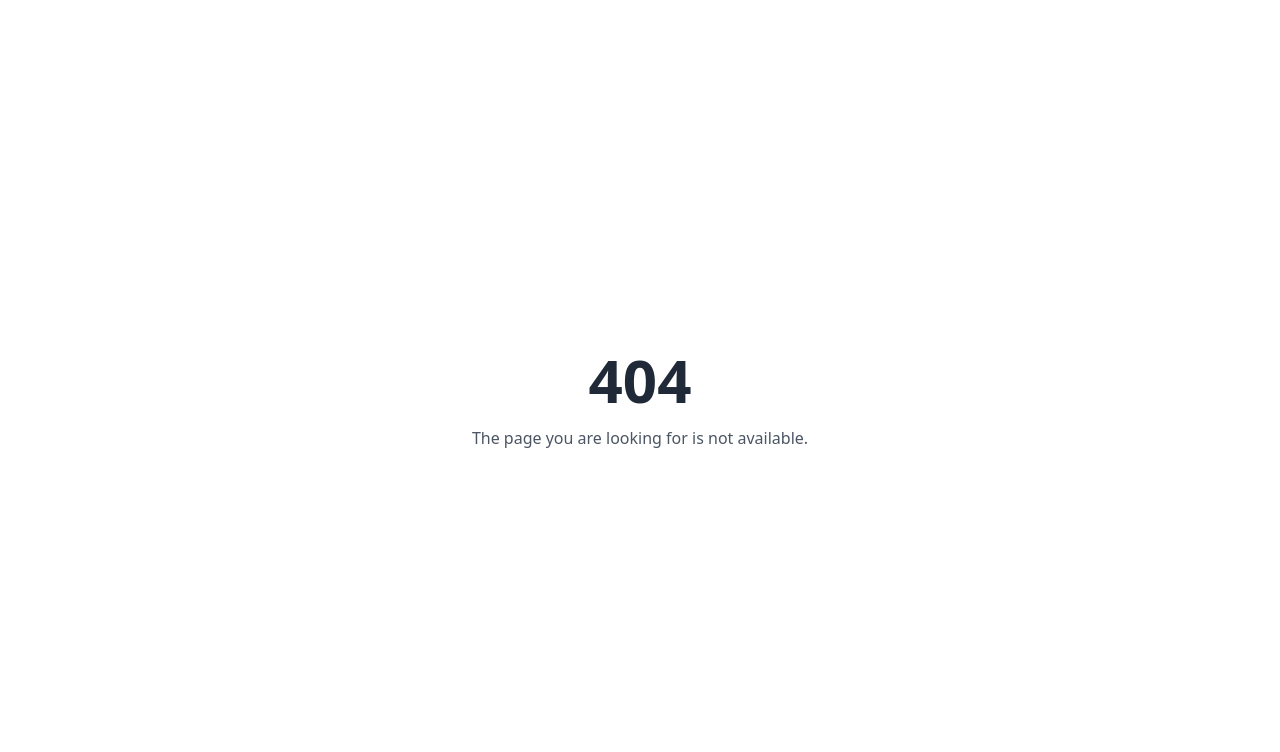
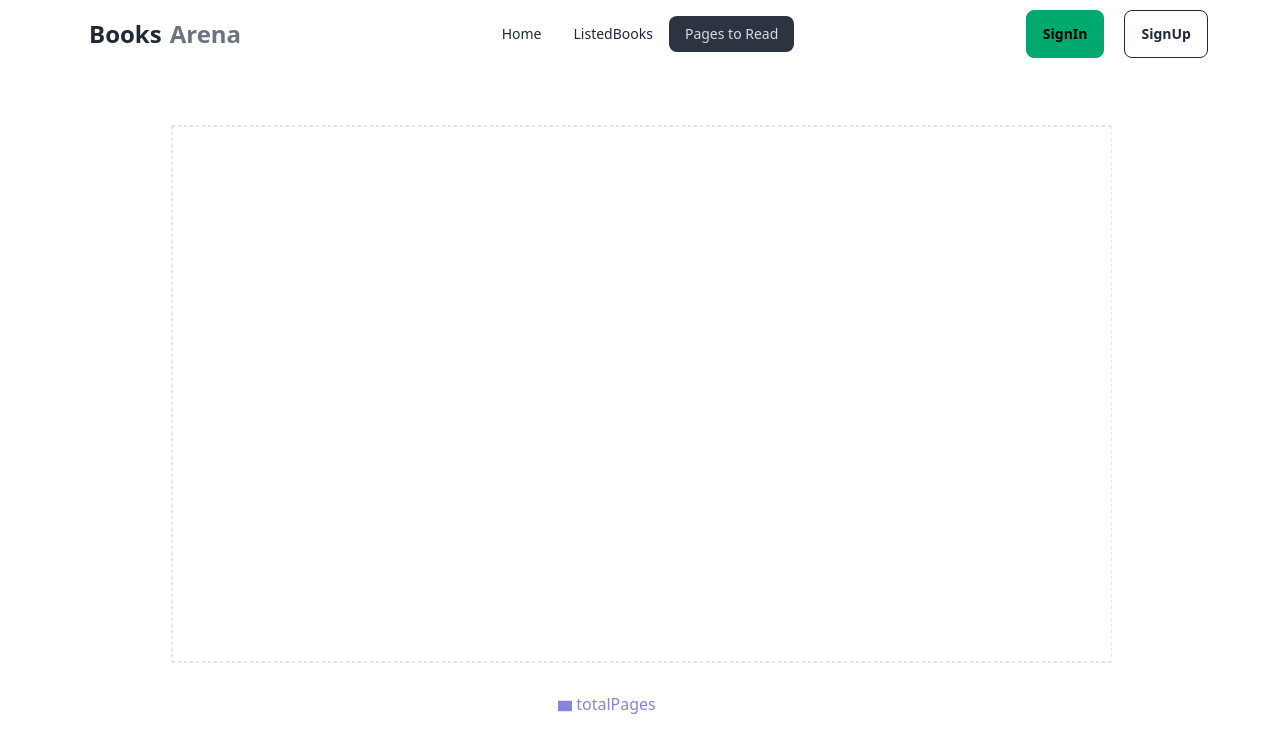
Before and after one commit to Emrandu1989/a8, a React (Vite) app: page /pagesToRead in a window 1280 px wide. Before the commit this address had no page. Shown: the top 752 px of the page. Built offline with nearby package versions, Linux system fonts and the light colour scheme.

Commit message:
barChart page added

```diff
--- a/package.json
+++ b/package.json
@@ -17,6 +17,7 @@
     "react-icons": "^5.0.1",
     "react-router-dom": "^6.22.3",
     "react-toastify": "^10.0.5",
+    "recharts": "^2.12.3",
     "sort-by": "^1.2.0"
   },
   "devDependencies": {
--- /dev/null
+++ b/src/components/Rechart.jsx
@@ -0,0 +1,36 @@
+import { BarChart, Bar, XAxis, YAxis, CartesianGrid, Tooltip, Legend } from 'recharts';
+
+const TriangleBar = (props) => {
+    const { fill, x, y, width, height } = props;
+
+    const getPath = (x, y, width, height) => {
+        return `M${x},${y + height}L${x + width / 2},${y}L${x + width},${y + height}Z`;
+    };
+
+    return <path d={getPath(x, y, width, height)} stroke="none" fill={fill} />;
+};
+
+const Rechart = ({ readList }) => {
+    const booksData = readList.map(book => ({
+        name: book.bookName,
+        totalPages: book.totalPages
+    }));
+
+    return (
+        <BarChart
+            width={1000}
+            height={600}
+            data={booksData}
+            margin={{ top: 10, right: 0, left: 0, bottom: 0 }}
+        >
+            <CartesianGrid strokeDasharray="3 3" />
+            <XAxis dataKey="name" />
+            <YAxis />
+            <Tooltip />
+            <Legend />
+            <Bar dataKey="totalPages" fill="#8884d8" shape={<TriangleBar />} />
+        </BarChart>
+    );
+};
+
+export default Rechart;
--- a/src/components/WishList.jsx
+++ b/src/components/WishList.jsx
@@ -1,4 +1,4 @@
-import React, { useEffect, useState } from 'react';
+import { useEffect, useState } from 'react';
 import { useLoaderData } from 'react-router-dom';
 import WishBookCard from './WishBookCard';
 
@@ -19,7 +19,7 @@ const WishList = () => {
        console.log(wishList)
     return (
         <div>
-            <h2>This is WishList</h2>
+
             <div>
                 {
                     wishList.map(item => <WishBookCard
--- a/src/pages/ListedBooks.jsx
+++ b/src/pages/ListedBooks.jsx
@@ -1,12 +1,13 @@
 import { useState } from "react";
 import { Link, Outlet } from "react-router-dom";
+
 
 
 const ListedBooks = () => {
     const  [tabIndex, setTabIndex] = useState(0)
     return (
         <>
-             <h2 className="my-12">This is Listed Books Page</h2>
+
 
 
              {/* tabs */}
--- /dev/null
+++ b/src/pages/PagesToRead.jsx
@@ -0,0 +1,37 @@
+import { useEffect, useState } from 'react';
+import { useLoaderData } from 'react-router-dom';
+
+import Rechart from '../components/Rechart';
+
+const PagesToRead = () => {
+    const  books = useLoaderData();
+    console.log(books)
+    const [readBooks, setReadBooks] = useState([]);
+
+    console.log(readBooks)
+
+    useEffect(() => {
+        const storedReadBooks = localStorage.getItem('readBooks');
+
+        if (storedReadBooks) {
+            setReadBooks(JSON.parse(storedReadBooks));
+        }
+
+    }, []);
+    // Filter books based on IDs stored in readBooks
+    const readList = books.filter(book => readBooks.includes(book.bookId));
+
+    console.log(readList)
+
+
+    return (
+        <>
+             <div className='mt-12 ml-12'>
+                  <Rechart readList={readList}/>
+
+                 </div>
+        </>
+    );
+};
+
+export default PagesToRead;
--- a/src/routes/Routes.jsx
+++ b/src/routes/Routes.jsx
@@ -6,6 +6,7 @@ import ErrorPage from "../components/ErrorPage";
 import ListedBooks from "../pages/ListedBooks";
 import ReadList from "../components/ReadList";
 import WishList from "../components/WishList";
+import PagesToRead from "../pages/PagesToRead";
 
 export const router = createBrowserRouter([
     {
@@ -17,6 +18,13 @@ export const router = createBrowserRouter([
             path:'/',
             element: <Home />
            },
+           {
+            path:'/pagesToRead',
+            element: <PagesToRead />,
+            loader:() => fetch(`../../public/books.json`)
+
+           },
+
            {
             path:'/book/:bookId',
             element: <BookDetails />,
```
Also changed, not shown: 1 other file (tests, documents, lock files or other folders).
